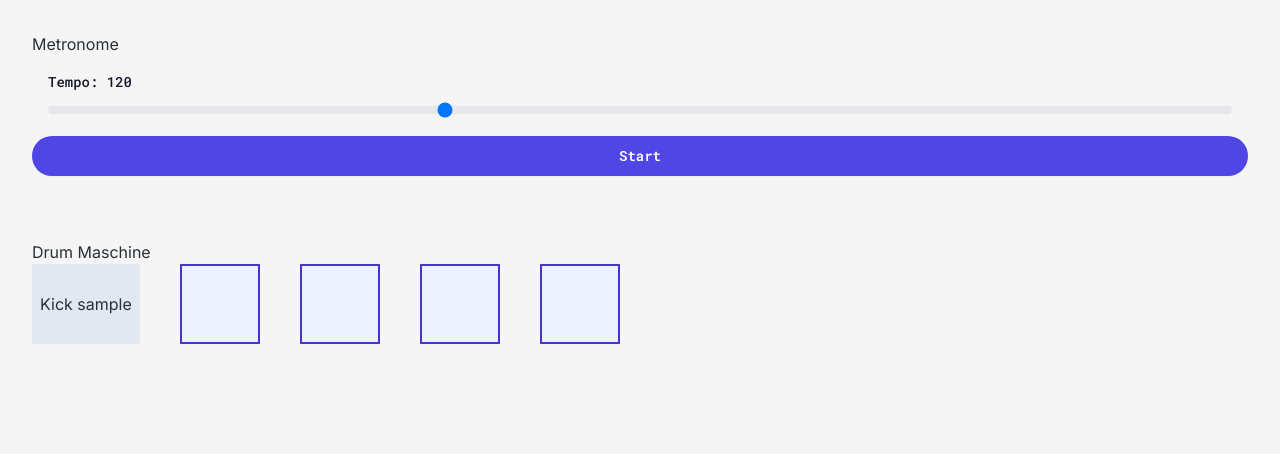
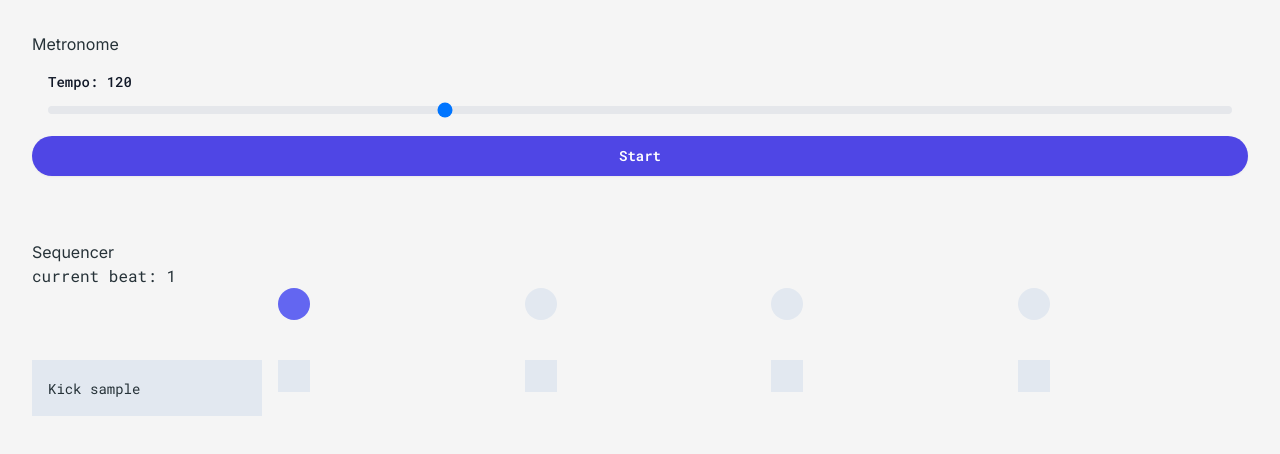
Before and after one commit to Sellebr8n/portfolio, a Next.js app: page /projects/drum-maschine in a window 1280 px wide. Shown: the top 454 px of the page. Built offline with nearby package versions, Linux system fonts and the light colour scheme.

Commit message:
add audioctx to scheduler

```diff
--- a/src/app/(routes)/projects/drum-maschine/ClockProvider.tsx
+++ b/src/app/(routes)/projects/drum-maschine/ClockProvider.tsx
@@ -24,8 +24,12 @@ type ContextProps = {
   clockRunning: boolean;
   currentBeat: number;
   currentTempo: number;
+  audioContext: AudioContext;
   start: () => void;
-  scheduleEvent: (fn: (beat: number, time: number) => void, delay: number) => void;
+  scheduleEvent: (
+    fn: (beat: number, time: number, audioContext: AudioContext) => void,
+    delay: number
+  ) => void;
   setTempo: (num: number) => void;
 };
 
@@ -33,6 +37,7 @@ const Context = createContext<ContextProps>({
   clockRunning: false,
   currentBeat: 0,
   currentTempo: 120,
+  audioContext: undefined as unknown as AudioContext,
   start: () => undefined,
   scheduleEvent: () => undefined,
   setTempo: () => undefined,
@@ -46,12 +51,24 @@ enum NoteResolution {
   'half' = 0.5,
 }
 
-export const useAudioContext = () => {
+export const useClockContext = () => {
   const audioCtx = useContext(Context);
   if (!audioCtx) {
     throw new Error('useAudioContext must be used within a AudioContextProvider');
   }
   return audioCtx;
+};
+
+export const useScheduleSound = (
+  fn: (beat: number, time: number, audioContext: AudioContext) => void,
+  delay: number
+) => {
+  const { currentBeat, scheduleEvent, clockRunning } = useClockContext();
+  useEffect(() => {
+    if (clockRunning) {
+      scheduleEvent(fn, delay);
+    }
+  }, [fn, delay, scheduleEvent, currentBeat, clockRunning]);
 };
 
 const ClockProvider: React.FC<ProviderProps> = ({ children, audioContext, worker, options }) => {
@@ -63,10 +80,13 @@ const ClockProvider: React.FC<ProviderProps> = ({ children, audioContext, worker
   const [tempo, setTempo] = useState(120);
   const [clockRunning, setClockRunning] = useState(false);
 
-  const scheduledEvents = useMemo(() => [] as ((beat: number, time: number) => void)[], []);
+  const scheduledEvents = useMemo(
+    () => [] as ((beat: number, time: number, audioContext: AudioContext) => void)[],
+    []
+  );
 
   const scheduleEvent = useCallback(
-    (fn: (beat: number, time: number) => void, delay: number) => {
+    (fn: (beat: number, time: number, audioContext: AudioContext) => void, delay: number) => {
       scheduledEvents.push(fn);
     },
     [scheduledEvents]
@@ -75,15 +95,14 @@ const ClockProvider: React.FC<ProviderProps> = ({ children, audioContext, worker
   const scheduler = useCallback(() => {
     while (nextNoteTime.current < audioContext.currentTime + scheduleAheadTimeSecs) {
       scheduledEvents.forEach((fn, index) => {
-        fn(current16thNote, nextNoteTime.current);
+        fn(current16thNote, nextNoteTime.current, audioContext);
         scheduledEvents.splice(index, 1);
       });
-
       const secondsPerBeat = 60.0 / tempo; // Notice this picks up the CURRENT tempo value to calculate beat length.
       nextNoteTime.current += NoteResolution.quarter * secondsPerBeat; // Add beat length to last beat time
       setCurrent16thNote((prev) => (prev + 1) % 16);
     }
-  }, [audioContext.currentTime, current16thNote, scheduleAheadTimeSecs, scheduledEvents, tempo]);
+  }, [audioContext, current16thNote, scheduleAheadTimeSecs, scheduledEvents, tempo]);
 
   useEffect(() => {
     worker.onmessage = (e) => {
@@ -101,9 +120,9 @@ const ClockProvider: React.FC<ProviderProps> = ({ children, audioContext, worker
       if (audioContext.state === 'suspended') {
         audioContext.resume();
       }
-      setCurrent16thNote(0);
       nextNoteTime.current = audioContext.currentTime + scheduleAheadTimeSecs;
       worker.postMessage('start');
+      setCurrent16thNote(0);
     } else {
       worker.postMessage('stop');
       scheduledEvents.splice(0, scheduledEvents.length);
@@ -116,8 +135,9 @@ const ClockProvider: React.FC<ProviderProps> = ({ children, audioContext, worker
         currentBeat: current16thNote,
         currentTempo: tempo,
         clockRunning,
+        scheduleEvent,
+        audioContext,
         start: () => setClockRunning((prev) => !prev),
-        scheduleEvent,
         setTempo: (num: number) => setTempo(num),
       }}>
       {children}
--- a/src/app/(routes)/projects/drum-maschine/Metronome.tsx
+++ b/src/app/(routes)/projects/drum-maschine/Metronome.tsx
@@ -1,17 +1,14 @@
 'use client';
 
-import React, { useEffect } from 'react';
-import { useAudioContext } from './ClockProvider';
+import React from 'react';
+import { useClockContext, useScheduleSound } from './ClockProvider';
 
-const Metronome: React.FC<{ audioContext: AudioContext }> = ({ audioContext }) => {
-  const { start, clockRunning, currentBeat, scheduleEvent, currentTempo, setTempo } =
-    useAudioContext();
+const Metronome: React.FC = () => {
+  const { start, clockRunning, currentTempo, setTempo } = useClockContext();
 
-  useEffect(() => {
-    if (clockRunning) {
-      scheduleEvent((beat, time) => {
-        const osc = audioContext.createOscillator();
-        osc.connect(audioContext.destination);
+  useScheduleSound((beat, time, actx) => {
+    const osc = actx.createOscillator();
+    osc.connect(actx.destination);
     if (beat % 16 === 0) {
       osc.frequency.value = 880.0;
     } else if (beat % 4 === 0) {
@@ -23,8 +20,6 @@ const Metronome: React.FC<{ audioContext: AudioContext }> = ({ audioContext }) =
     osc.start(time);
     osc.stop(time + noteLenght);
   }, 0);
-    }
-  }, [audioContext, clockRunning, currentBeat, scheduleEvent]);
 
   return (
     <div className="flex flex-col mx-auto">
--- /dev/null
+++ b/src/app/(routes)/projects/drum-maschine/Sequencer.tsx
@@ -0,0 +1,66 @@
+import { useState } from 'react';
+import { useScheduleSound } from './ClockProvider';
+import classNames from 'classnames';
+
+const Pad = () => {
+  const [active, setActive] = useState<boolean>(false);
+
+  return (
+    <div
+      onClick={() => setActive((prev) => !prev)}
+      className={classNames('max-h-6 max-w-6 p-4', {
+        'bg-indigo-500': active,
+        'bg-slate-200': !active,
+      })}></div>
+  );
+};
+
+const Sequencer = () => {
+  const [beat, setBeat] = useState<number>(1);
+
+  useScheduleSound((currentBeat) => {
+    if (currentBeat % 16 === 0 || currentBeat % 4 === 0) {
+      setBeat(currentBeat / 4 + 1);
+    }
+  }, 0);
+
+  return (
+    <div className="p-8">
+      <h2>Sequencer</h2>
+      <div>current beat: {beat}</div>
+      <section className="grid grid-cols-5 gap-4 grid-rows-2">
+        <div />
+        <div
+          className={classNames('max-h-6 max-w-6 p-4 rounded-full', {
+            'bg-indigo-500': beat === 1,
+            'bg-slate-200': beat !== 1,
+          })}></div>
+        <div
+          className={classNames('max-h-6 max-w-6 p-4 rounded-full', {
+            'bg-indigo-500': beat === 2,
+            'bg-slate-200': beat !== 2,
+          })}></div>
+        <div
+          className={classNames('max-h-6 max-w-6 p-4 rounded-full', {
+            'bg-indigo-500': beat === 3,
+            'bg-slate-200': beat !== 3,
+          })}></div>
+        <div
+          className={classNames('max-h-6 max-w-6 p-4 rounded-full', {
+            'bg-indigo-500': beat === 4,
+            'bg-slate-200': beat !== 4,
+          })}></div>
+
+        <div className="bg-slate-200 p-4">
+          <span className=" text-sm">Kick sample</span>
+        </div>
+        <Pad />
+        <Pad />
+        <Pad />
+        <Pad />
+      </section>
+    </div>
+  );
+};
+
+export default Sequencer;
--- a/src/app/(routes)/projects/drum-maschine/page.tsx
+++ b/src/app/(routes)/projects/drum-maschine/page.tsx
@@ -2,7 +2,8 @@
 
 import Metronome from './Metronome';
 import ClockProvider from './ClockProvider';
-import { useCallback, useEffect, useMemo, useState } from 'react';
+import { useEffect, useMemo, useState } from 'react';
+import Sequencer from './Sequencer';
 
 export default function DrumMaschine() {
   const [audioContext, setAudioContext] = useState<AudioContext | null>(null);
@@ -32,18 +33,9 @@ export default function DrumMaschine() {
         }}>
         <div className="p-8">
           <h2>Metronome</h2>
-          <Metronome audioContext={audioContext} />
+          <Metronome />
         </div>
-        <div className="p-8">
-          <h2>Drum Maschine</h2>
-          <section className="flex flex-row gap-10">
-            <h3 className="p-2 bg-slate-200 h-[5em] flex items-center">Kick sample</h3>
-            <div className="p-2 gap-2 bg-indigo-50 w-[5em] h-[5em] border-2 border-indigo-700"></div>
-            <div className="p-2 gap-2 bg-indigo-50 w-[5em] h-[5em] border-2 border-indigo-700"></div>
-            <div className="p-2 gap-2 bg-indigo-50 w-[5em] h-[5em] border-2 border-indigo-700"></div>
-            <div className="p-2 gap-2 bg-indigo-50 w-[5em] h-[5em] border-2 border-indigo-700"></div>
-          </section>
-        </div>
+        <Sequencer />
       </ClockProvider>
     </div>
   );
```
Lines whose indentation alone changed are shown as unchanged.
